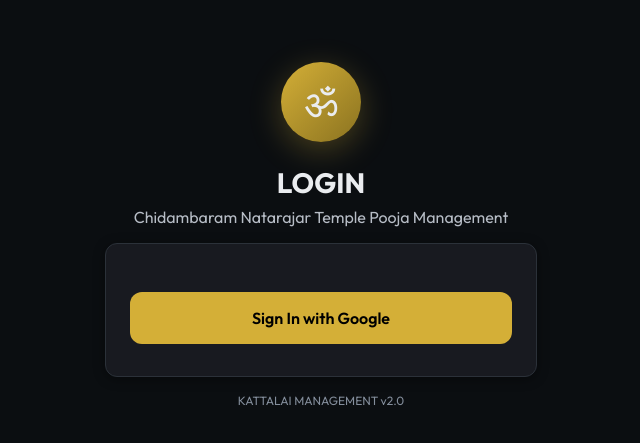
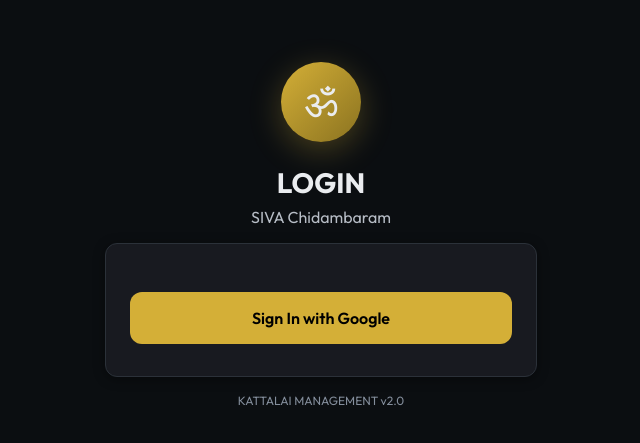
Before and after one commit to NALIBAK/kattalai, a React (Vite) app: page /kattalai/login in a window 1280 px wide. Shown: the part 165-608 px from the top of the page, without its empty margins (319-959 px from the left). Built offline with nearby package versions, Linux system fonts and the light colour scheme; no server answers.

Commit message:
Update Login.tsx
chidambaram natarajar temple pooja management to SIVA chidambaram

```diff
--- a/src/pages/Login.tsx
+++ b/src/pages/Login.tsx
@@ -52,7 +52,7 @@ export function Login() {
   return (
     <AuthLayout
       title="LOGIN"
-      subtitle="Chidambaram Natarajar Temple Pooja Management"
+      subtitle="SIVA Chidambaram"
     >
       <div className="flex-col gap-16">
         <div id="google-signin-btn" className="flex-center w-full min-h-[44px]"></div>
```
